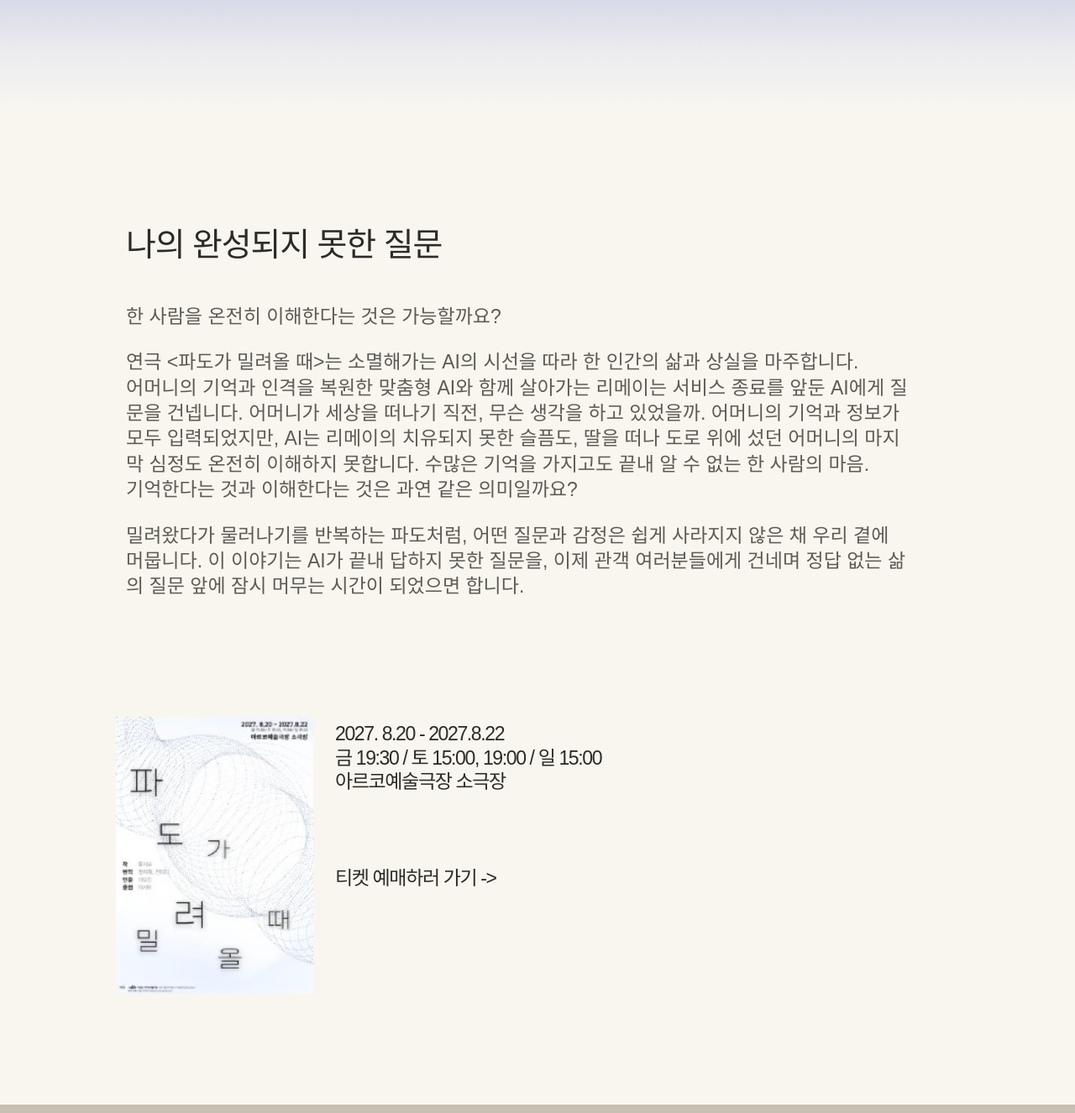
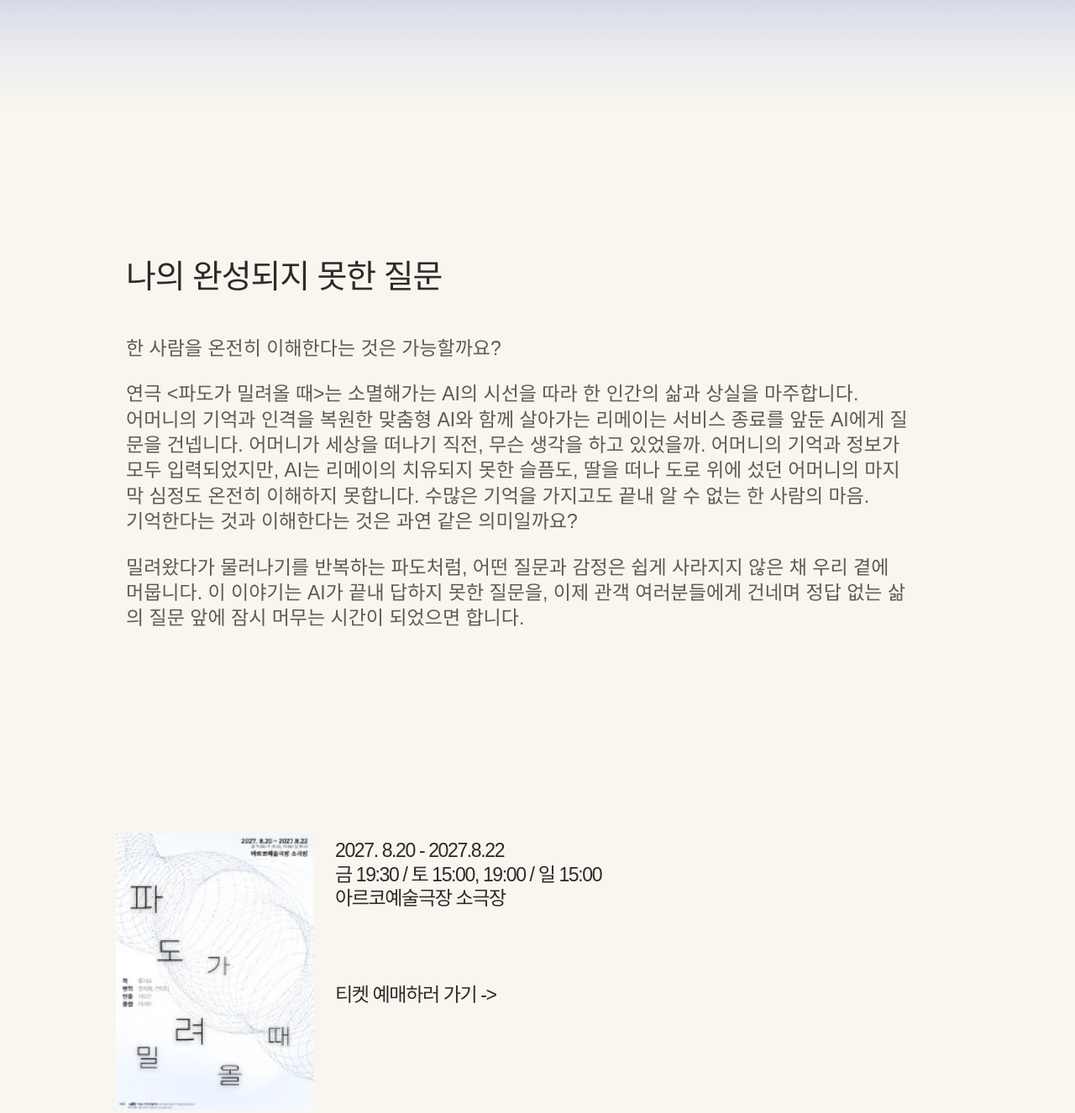
Before and after one commit to theater-wave/theater-wave.github.io, a plain HTML site: page index.html in a window 1280 px wide. Shown: the part 1224-2550 px from the top of the page at 84% size. Drawn offline with nearby package versions, Linux system fonts and the light colour scheme; no server answers; a web font is replaced by a local one.

Commit message:
Give the about title and text a full screen of their own
The block fills one screen height with the text centred, and the 공연 안내
link lands on it, so neither the waves nor the show info show beside it.

Co-Authored-By: Claude Opus 5.5 <noreply@anthropic.com>
Claude-Session: https://claude.ai/code/session_01FDpaqMpK7X2ngCoX93T8wE

```diff
--- a/index.html
+++ b/index.html
@@ -115,12 +115,14 @@ h1 { font-family: var(--font-round); margin: 6.125rem 0 0; padding-left: 2.375re
 .bubble .close { position: absolute; top: 6px; right: 8px; border: 0; background: none; color: var(--ink-soft); font-size: 18px; cursor: pointer; line-height: 1; padding: 2px; }
 
 /* ---------- shore ---------- */
-.about .frame { padding: 8.6875rem 0 8.25rem 6.4375rem; }
+.about .frame { padding: 0 0 8.25rem 6.4375rem; }
+/* the title + text fill exactly one screen, centred, so nothing from the waves or the show info shows beside them */
+.story { min-height: 100vh; min-height: 100svh; display: flex; flex-direction: column; justify-content: center; padding: 2rem 0; }
 .about h2 { font-family: var(--font-round); margin: 0; font-weight: 200; font-size: 2.4375rem; line-height: 3rem; letter-spacing: -.03em; color: #2c2b27; white-space: nowrap; }
 .about .copy { font-family: var(--font-round); margin-top: 2.875rem; color: #5e5b55; font-weight: 300; font-size: var(--copy-size); line-height: 1.9rem; letter-spacing: 0; }
 .about .copy p { margin: 0; }
 .about .copy p + p { margin-top: 1.5rem; }
-.info { display: flex; align-items: stretch; gap: 1.5625rem; margin: 8.75rem 0 0 -.75rem; }
+.info { display: flex; align-items: stretch; gap: 1.5625rem; margin: 4rem 0 0 -.75rem; }
 .info img { display: block; width: 14.75rem; height: 20.625rem; object-fit: cover; }
 .info .when { font-family: var(--font-round); display: flex; flex-direction: column; margin: .375rem 0 0; padding-bottom: .1rem; color: #2c2b27; font-weight: 300; font-size: 1.4375rem; line-height: 1.8rem; letter-spacing: -.06em; white-space: nowrap; }
 .info a { align-self: flex-start; margin-top: 5.375rem; color: inherit; text-decoration: none; border-bottom: 1px solid transparent; transition: border-color .2s; }
@@ -176,8 +178,9 @@ footer .copy-right { margin: 0; font-size: .75rem; line-height: 1rem; color: var
   </div>
 </section>
 
-<section class="about" id="about">
+<section class="about">
   <div class="frame">
+    <div class="story" id="about">
     <h2>나의 완성되지 못한 질문</h2>
     <div class="copy">
       <p><span class="line">한 사람을 온전히 이해한다는 것은 가능할까요?</span></p>
@@ -194,6 +197,7 @@ footer .copy-right { margin: 0; font-size: .75rem; line-height: 1rem; color: var
         <span class="line">머뭅니다. 이 이야기는 AI가 끝내 답하지 못한 질문을, 이제 관객 여러분들에게 건네며 정답 없는 삶</span>
         <span class="line">의 질문 앞에 잠시 머무는 시간이 되었으면 합니다.</span>
       </p>
+    </div>
     </div>
     <div class="info">
       <img src="poster.jpg" alt="연극 〈파도가 밀려올 때〉 포스터">
```
